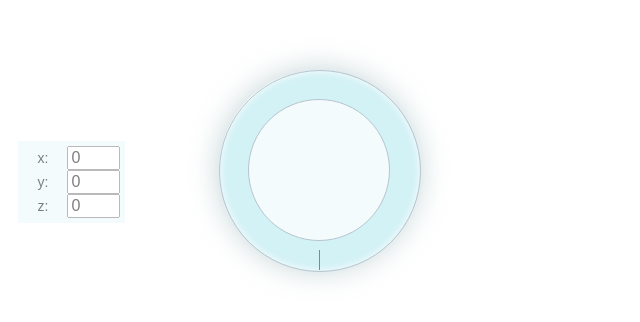
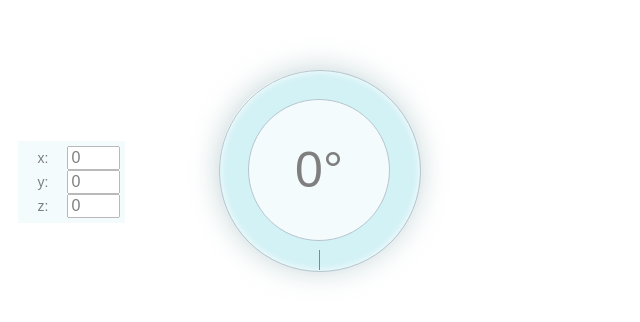
Before and after one commit to rubentd/protractor, a plain HTML site: page index.html in a window 1280 px wide. Shown: the part 159-481 px from the top of the page, 62-702 px from the left. Drawn offline with Linux system fonts and the light colour scheme.

Commit message:
Added a cool slider and the option to rotate the protractor

```diff
--- a/css/main.css
+++ b/css/main.css
@@ -46,8 +46,10 @@ h1{
 	box-shadow: inset 0px 0px 7px #fff;
 }
 
-.protractor-tool-inner:after{
-	content:' ';
+.protractor-tool-inner .number{
+	font-size:50px;
+	line-height: 140px;
+	text-align:center;
 	display:block;
 	width:140px;
 	height:140px;
--- a/index.html
+++ b/index.html
@@ -20,6 +20,7 @@
 
 			<div id="protractor-tool" class="protractor-tool xy">
 				<div class="protractor-tool-inner">
+					<div id="protractor-angle-center" class="number">0&deg;</div>
 				</div>
 				<canvas id ="protractor-canvas" class="protractor-canvas" width="200" height="200"></canvas>
 			</div>
--- a/js/protractor.js
+++ b/js/protractor.js
@@ -36,6 +36,7 @@ Protractor.prototype = {
 	updateAngle: function(){
 		this.angleDegrees = $("#protractor-angle").val();
 		$('#protractor-slider-knob').css('left',  this.angleDegrees + 'px');
+		$("#protractor-angle-center").html(this.angleDegrees + '&deg;');
 		this.angleRadians=this.angleDegrees*Math.PI/180;
 	},
 
```
